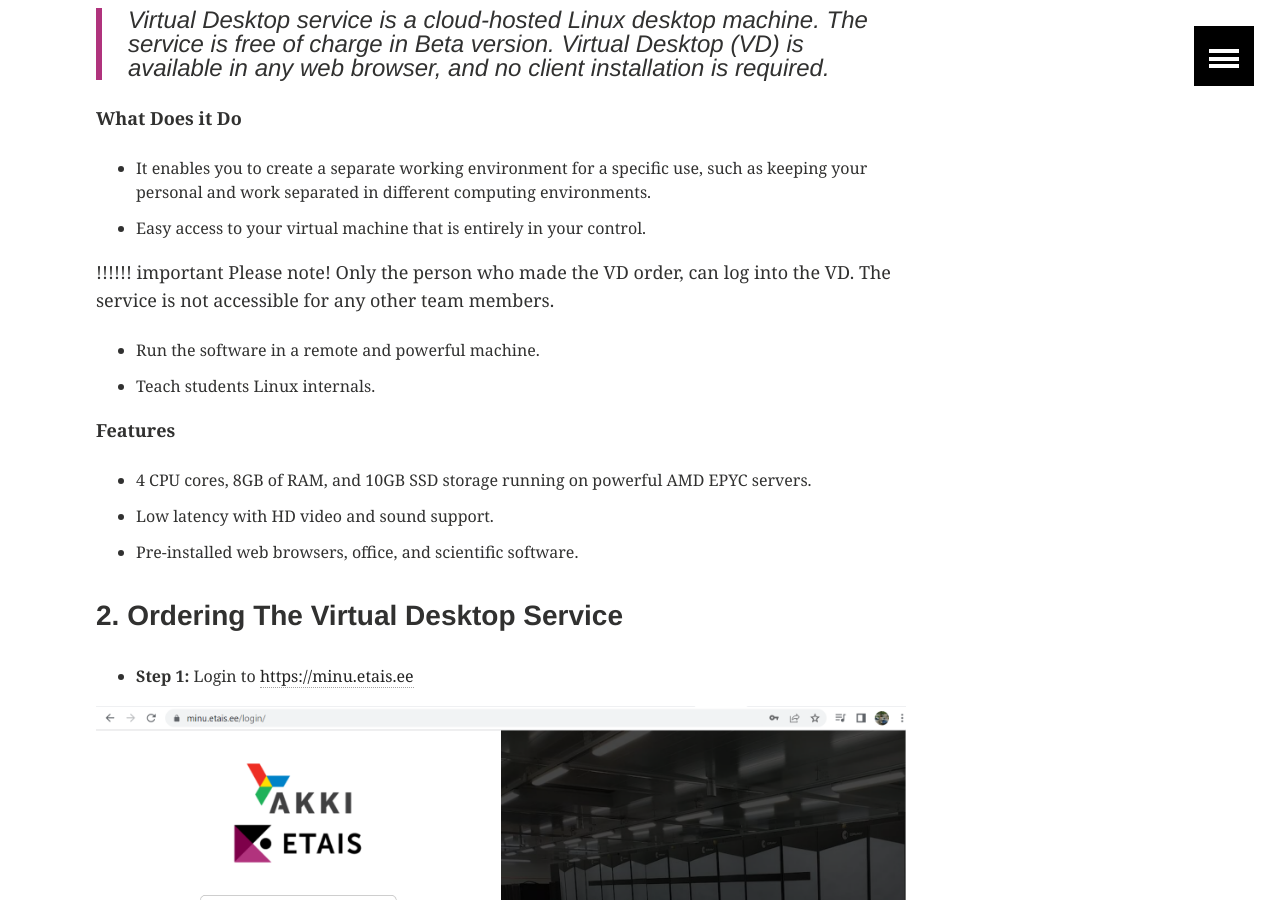
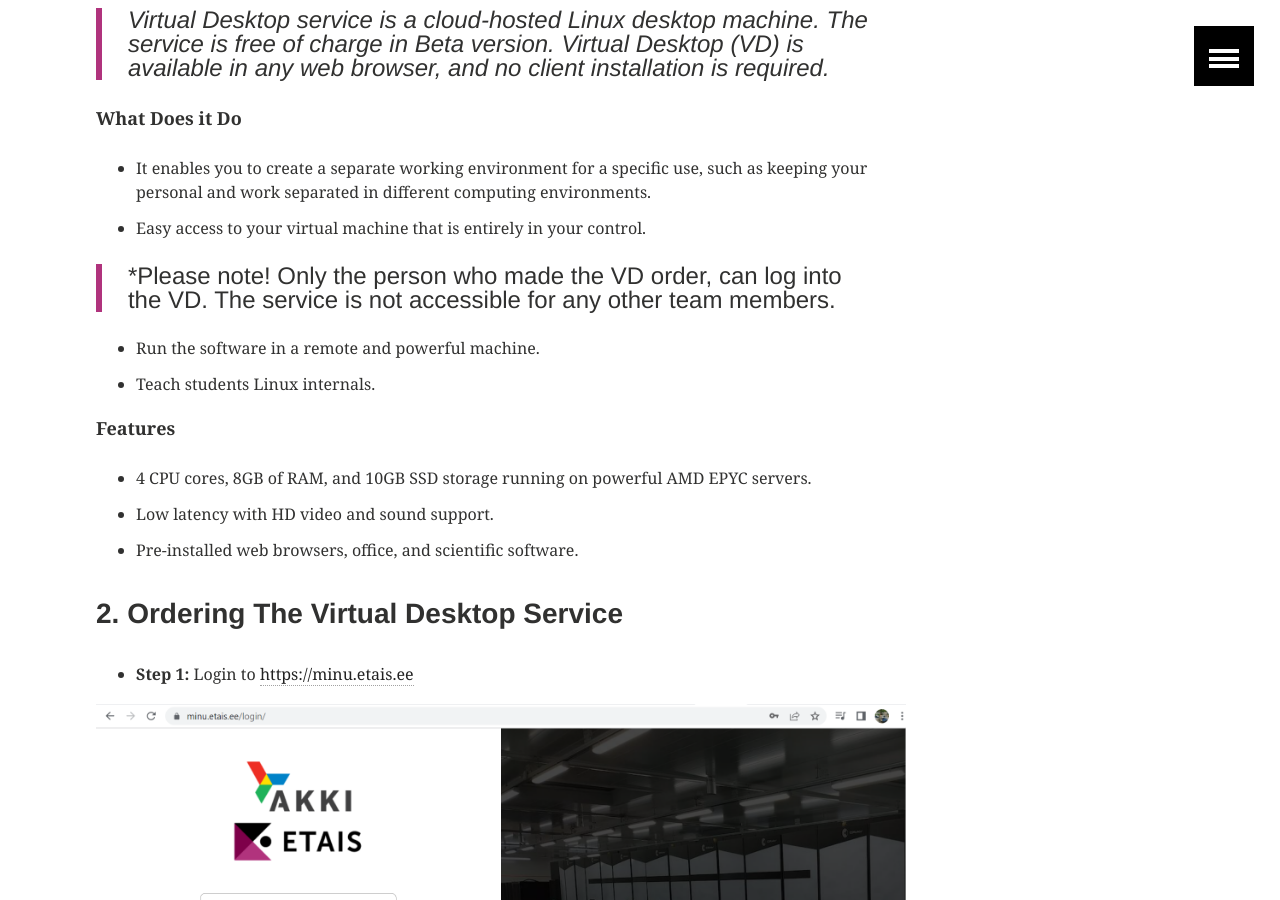
Before and after one commit to etais-ee/etais-web, a Jekyll site: the page built from using/self_service.md, in a window 1280 px wide and 900 px high, scrolled down 23450 px. Built offline with Jekyll 4.4.1, drawn with Linux system fonts in a browser that asks for light colours.

Commit message:
Update self_service.md

```diff
--- a/using/self_service.md
+++ b/using/self_service.md
@@ -302,8 +302,7 @@ VM should reach into "Active" status when successfully provisioned. "Access" fie
  - It enables you to create a separate working environment for a specific use, such as keeping your personal and work separated in different computing environments.
  - Easy access to your virtual machine that is entirely in your control.
 
-!!!!!! important
-Please note! Only the person who made the VD order, can log into the VD. The service is not accessible for any other team members.
+> *Please note! Only the person who made the VD order, can log into the VD. The service is not accessible for any other team members.
 
  - Run the software in a remote and powerful machine.
  - Teach students Linux internals.
```
